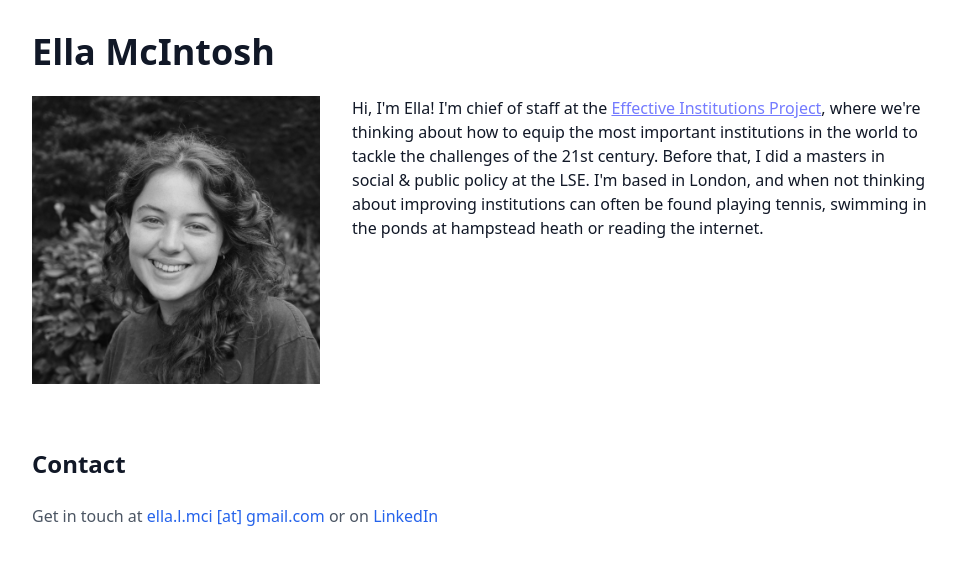
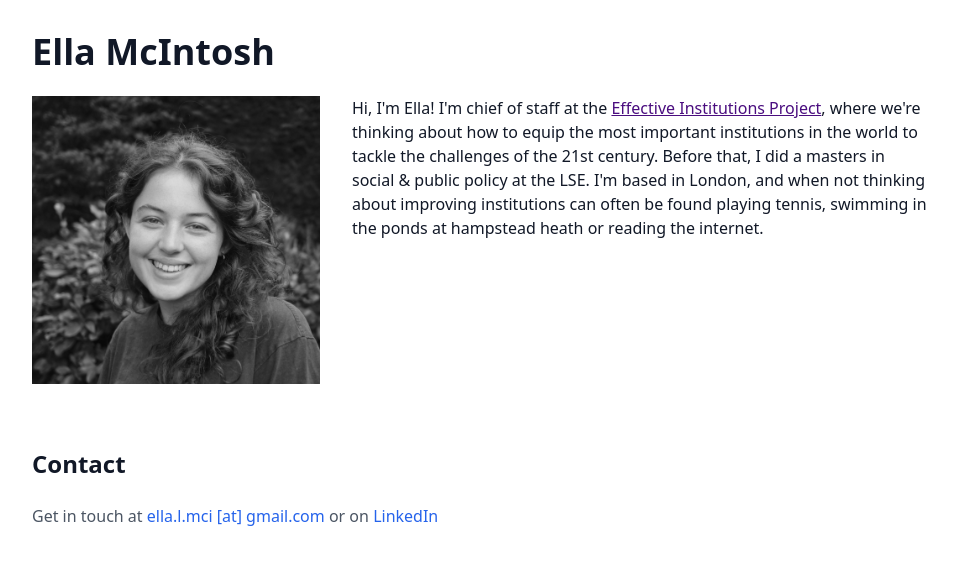
Before and after one commit to macholentils/personal-website, a React (Vite) app: page / in a window 1280 px wide. In both pictures the pointer is over the link "Effective Institutions Project". Shown: the top 564 px of the page, without its empty margins (0-957 px from the left). Built offline with nearby package versions, Linux system fonts and the light colour scheme.

Commit message:
Update icon and hyperlink colors to #320a59

```diff
--- a/src/index.css
+++ b/src/index.css
@@ -25,11 +25,11 @@
 
 a {
   font-weight: 500;
-  color: #646cff;
+  color: #320a59;
   text-decoration: inherit;
 }
 a:hover {
-  color: #535bf2;
+  color: #4a0d7f;
 }
 
 body {
@@ -70,7 +70,7 @@ button:focus-visible {
     background-color: #ffffff;
   }
   a:hover {
-    color: #747bff;
+    color: #4a0d7f;
   }
   button {
     background-color: #f9f9f9;
```
Also changed, not shown: public/icon.svg.
